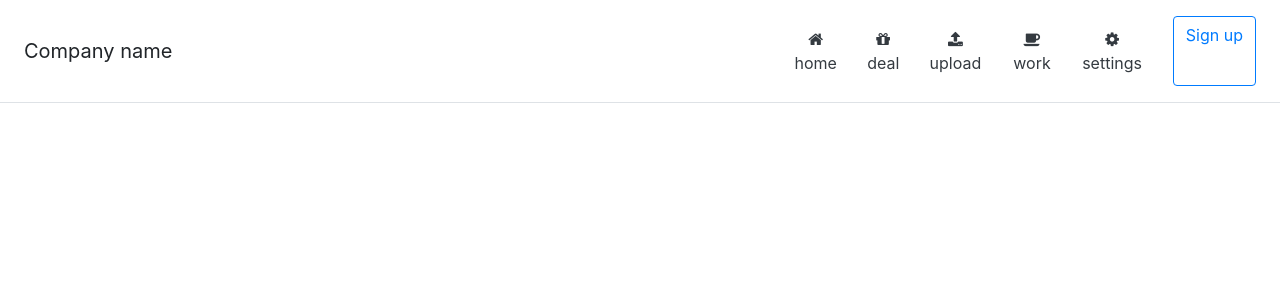
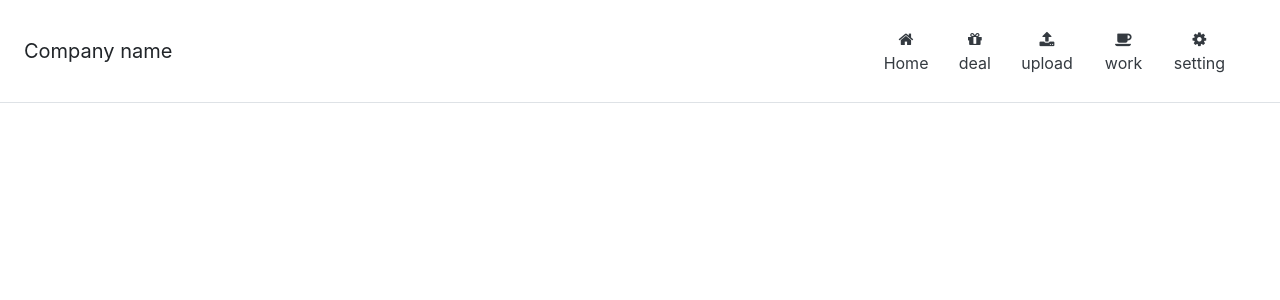
Before and after one commit to navuthily/Codersx-react, a React (Create React App) app: page / in a window 1280 px wide. Shown: the top 300 px of the page. Built offline with nearby package versions, Linux system fonts and the light colour scheme.

Commit message:
remix 7-2

```diff
--- a/src/App.js
+++ b/src/App.js
@@ -1,28 +1,61 @@
-import React from 'react';
+import React,{Component} from 'react';
 import './App.css';
 import Navbar from './components/Navbar';
 import 'bootstrap/dist/css/bootstrap.min.css';
 import 'font-awesome/css/font-awesome.min.css';
-function App() {
-  return (
-    <div className="App">
-      <header className="App-header">
+class App extends Component {
+  render() {
+    var navbar =[
+      {
+        id:1,
+        name:'Home',
+        icon: 'fa fa-home'
+      },
+      {
+        id:2,
+        name:'deal',
+        icon: 'fa fa-gift'
+      },
+      {
+        id:3,
+        name:'upload',
+        icon: 'fa fa-upload'
+      },
+      {
+        id:4,
+        name:'work',
+        icon: 'fa fa-coffee'
+      },
+      {
+        id:5,
+        name:'setting',
+        icon: 'fa fa-cog'
+      },
+
+    ];
+    let elements= navbar.map((item,index)=>{
+      return <Navbar
+               key={item.id}
+               name={item.name}
+               icon={item.icon}
+             >
+             </Navbar>
+    });
+    return (
+      <div className="App">
+       <header className="App-header">
 
         <div
           className="d-flex flex-column flex-md-row align-items-center p-3 px-md-4 mb-3 bg-white border-bottom box-shadow">
           <h5 className="my-0 mr-md-auto font-weight-normal">Company name</h5>
           <nav className="my-2 my-md-0 mr-md-3 nav-item ">
-            <Navbar title='home' icon='fa fa-home'></Navbar>
-            <Navbar title='deal' icon='fa fa-gift'></Navbar>
-            <Navbar title='upload' icon='fa fa-upload'></Navbar>
-            <Navbar title='work' icon='fa fa-coffee'></Navbar>
-            <Navbar title='settings' icon='fa fa-cog'></Navbar>
+            {elements}
           </nav>
-          <a className="btn btn-outline-primary" href="#">Sign up</a>
         </div>
-      </header>
+       </header>
     </div>
-  );
+    );
+  }
 }
 
 export default App;
--- a/src/components/Navbar.js
+++ b/src/components/Navbar.js
@@ -2,9 +2,10 @@ import React, { Component } from 'react';
 
 class Navbar extends Component {
   render() {
+
     return (
       <>
-             <a className="p-2 text-dark work " href="#"><i  className={this.props.icon}></i>{this.props.title}</a>
+             <a className="p-2 text-dark work " href="#"><i  className={this.props.icon}></i>{this.props.name}</a>
 
       </>
     );
```
